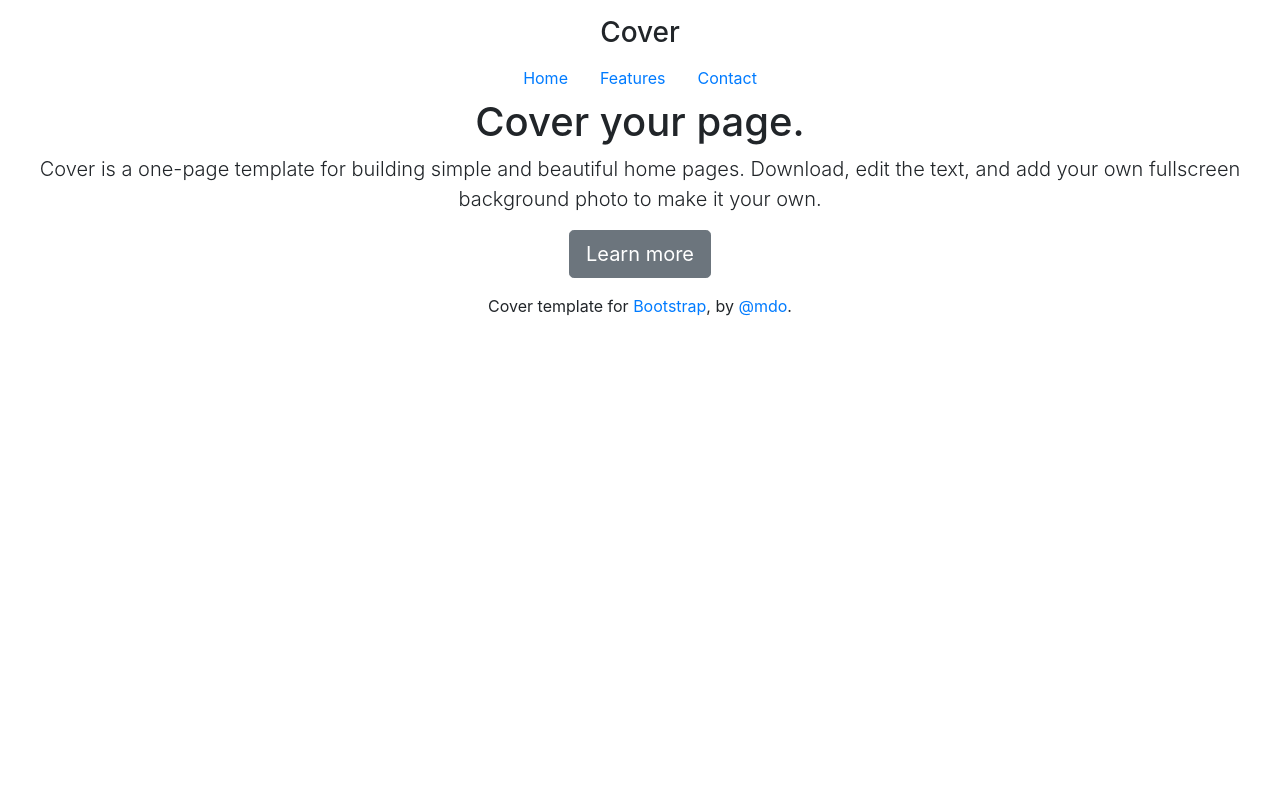
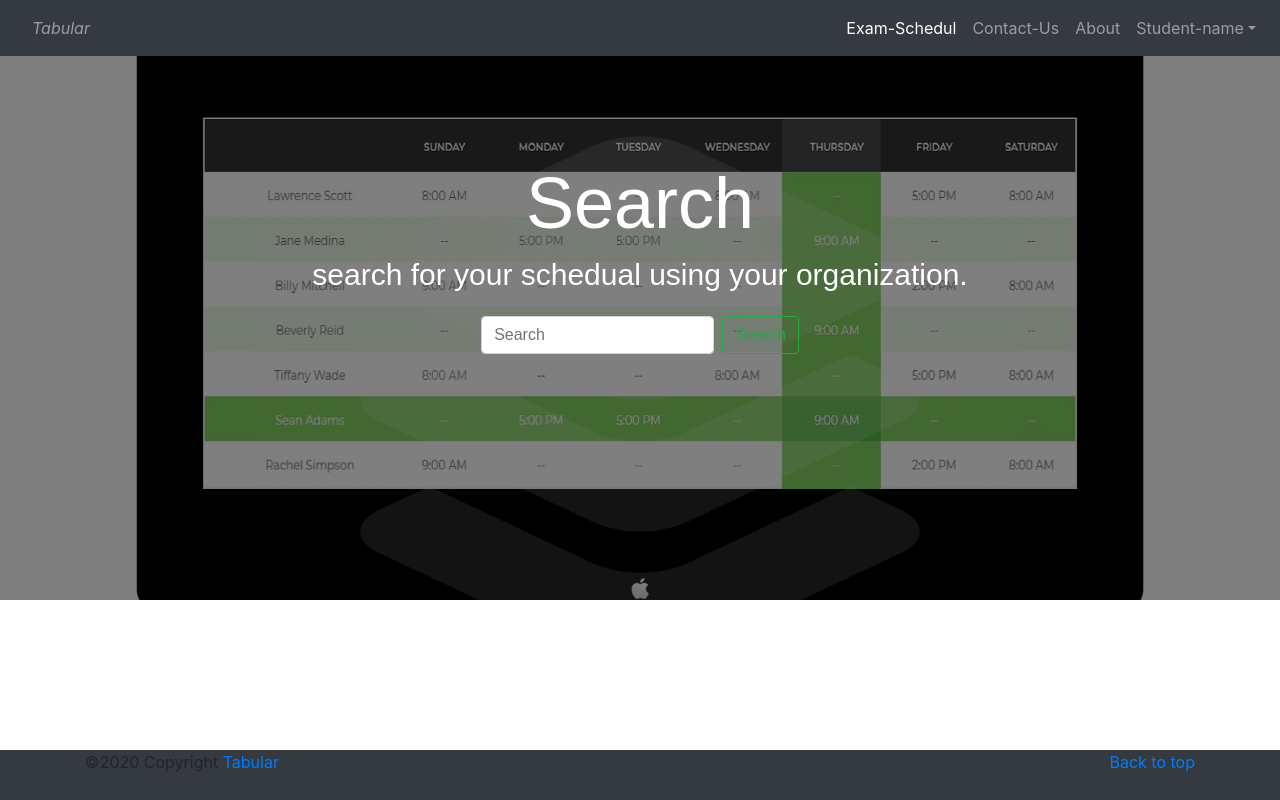
Before and after one commit to NoOourAn/Tabular-project, a Django app: page /student/ in a window 1280 px wide. Run offline with Django 3.2, Linux system fonts and the light colour scheme; some libraries are stand-ins or nearby versions.

Commit message:
student home initally

```diff
--- a/templates/student-home.html
+++ b/templates/student-home.html
@@ -1,15 +1,15 @@
-
 <!doctype html>
 <html lang="en">
   <head>
+      {% load staticfiles %}
     <meta charset="utf-8">
     <meta name="viewport" content="width=device-width, initial-scale=1, shrink-to-fit=no">
     <meta name="description" content="">
     <meta name="author" content="Mark Otto, Jacob Thornton, and Bootstrap contributors">
     <meta name="generator" content="Jekyll v3.8.6">
-    <title>Cover Template · Bootstrap</title>
+    <title>Jumbotron Template · Bootstrap</title>
 
-    <link rel="canonical" href="https://getbootstrap.com/docs/4.4/examples/cover/">
+    <link rel="canonical" href="https://getbootstrap.com/docs/4.4/examples/jumbotron/">
 
     <!-- Bootstrap core CSS -->
 <link rel="stylesheet" href="https://stackpath.bootstrapcdn.com/bootstrap/4.4.1/css/bootstrap.min.css" integrity="sha384-Vkoo8x4CGsO3+Hhxv8T/Q5PaXtkKtu6ug5TOeNV6gBiFeWPGFN9MuhOf23Q9Ifjh" crossorigin="anonymous">
@@ -40,37 +40,124 @@
           font-size: 3.5rem;
         }
       }
+      #paddingbox{
+      background-image: url("{% static 'images/labtop-mockup.png' %}");
+      text-align: center;
+
+      }
+      .transbox{
+      width: 100%;
+      height: 600px;
+      background: rgba(0,0,0,0.5);
+      font: 30px arial, sans-serif;
+      padding: 160px 100px;
+      color: #ffffff;
+      line-height: 1.4;
+      }
+      .bgbox{
+      background: url("{% static 'images/labtop-mockup.png' %}") center center fixed no-repeat;
+      background-size: cover;
+      width: 100%;
+      }
+
+      .footer-style{
+      height: 50px;
+      width: 100% ;
+      background-color: #343a40;
+
+      }
+
+
+      .footer-style{
+      position: absolute;
+      bottom:0px;
+      }
+
+
+
     </style>
     <!-- Custom styles for this template -->
-    <link href="cover.css" rel="stylesheet">
+    <link href="jumbotron.css" rel="stylesheet">
   </head>
-  <body class="text-center">
-    <div class="cover-container d-flex w-100 h-100 p-3 mx-auto flex-column">
-  <header class="masthead mb-auto">
-    <div class="inner">
-      <h3 class="masthead-brand">Cover</h3>
-      <nav class="nav nav-masthead justify-content-center">
-        <a class="nav-link active" href="#">Home</a>
-        <a class="nav-link" href="#">Features</a>
-        <a class="nav-link" href="#">Contact</a>
-      </nav>
+  <body>
+  <div class="all">
+    <nav class="navbar navbar-expand-md navbar-dark fixed-top bg-dark">
+  <a class="font-italic text-white-50 nav-link " href="#">Tabular</a>
+  <button class="navbar-toggler" type="button" data-toggle="collapse" data-target="#navbarsExampleDefault" aria-controls="navbarsExampleDefault" aria-expanded="false" aria-label="Toggle navigation">
+    <span class="navbar-toggler-icon"></span>
+  </button>
+
+  <div class="collapse navbar-collapse" id="navbarsExampleDefault">
+    <ul class="navbar-nav ml-auto">
+      <li class="nav-item active">
+        <a class="nav-link" href="#">Exam-Schedul<span class="sr-only">(current)</span></a>
+      </li>
+      <li class="nav-item">
+        <a class="nav-link" href="#">Contact-Us</a>
+      </li>
+      <li class="nav-item">
+        <a class="nav-link" href="#">About</a>
+      </li>
+      <li class="nav-item dropdown">
+        <a class="nav-link dropdown-toggle" href="#" id="dropdown01" data-toggle="dropdown" aria-haspopup="true" aria-expanded="false">Student-name</a>
+        <div class="dropdown-menu" aria-labelledby="dropdown01">
+          <a class="dropdown-item" href="#">Log-Out</a>
+        </div>
+      </li>
+    </ul>
+  </div>
+</nav>
+
+<main role="main">
+
+  <!-- Main jumbotron for a primary marketing message or call to action -->
+
+
+
+  <div  class="bgbox" id="paddingbox">
+    <div class="transbox">
+      <h1 class="display-3 ">Search</h1>
+      <p>search for your schedual using your organization.</p>
+<!--      <p><a class="btn btn-primary btn-sm" href="#" role="button">Learn more &raquo;</a></p>-->
+      <div class="btn-group" role="group" aria-label="Basic example">
+          <form class="form-inline mt-2 mt-md-0">
+            <input class="form-control mr-sm-2" type="text" placeholder="Search" aria-label="Search">
+            <button class="btn btn-outline-success my-2 my-sm-0" type="submit">Search</button>
+          </form>
+
+        </div>
+
     </div>
-  </header>
+  </div>
 
-  <main role="main" class="inner cover">
-    <h1 class="cover-heading">Cover your page.</h1>
-    <p class="lead">Cover is a one-page template for building simple and beautiful home pages. Download, edit the text, and add your own fullscreen background photo to make it your own.</p>
-    <p class="lead">
-      <a href="#" class="btn btn-lg btn-secondary">Learn more</a>
-    </p>
-  </main>
 
-  <footer class="mastfoot mt-auto">
-    <div class="inner">
-      <p>Cover template for <a href="https://getbootstrap.com/">Bootstrap</a>, by <a href="https://twitter.com/mdo">@mdo</a>.</p>
-    </div>
-  </footer>
+
+
+
+
+   <!-- Marketing messaging and featurettes
+  ================================================== -->
+  <!-- Wrap the rest of the page in another container to center all the content. -->
+
+ <div class="footer-style">
+
+  <!-- FOOTER -->
+  <footer class="container footer-dark" ">
+  <p class="float-right"><a href="#">Back to top</a></p>
+  <p >&copy;{% now "Y" %} Copyright <a class="dark-grey-text" href="#">Tabular</a> </p>
+
+</footer>
 </div>
 
-</body>
+
+
+</main>
+
+
+
+<script src="https://code.jquery.com/jquery-3.4.1.slim.min.js" integrity="sha384-J6qa4849blE2+poT4WnyKhv5vZF5SrPo0iEjwBvKU7imGFAV0wwj1yYfoRSJoZ+n" crossorigin="anonymous"></script>
+<script src="https://cdn.jsdelivr.net/npm/popper.js@1.16.0/dist/umd/popper.min.js" integrity="sha384-Q6E9RHvbIyZFJoft+2mJbHaEWldlvI9IOYy5n3zV9zzTtmI3UksdQRVvoxMfooAo" crossorigin="anonymous"></script>
+<script src="https://stackpath.bootstrapcdn.com/bootstrap/4.4.1/js/bootstrap.min.js" integrity="sha384-wfSDF2E50Y2D1uUdj0O3uMBJnjuUD4Ih7YwaYd1iqfktj0Uod8GCExl3Og8ifwB6" crossorigin="anonymous"></script>
+  </div>
+  </body>
 </html>
```
